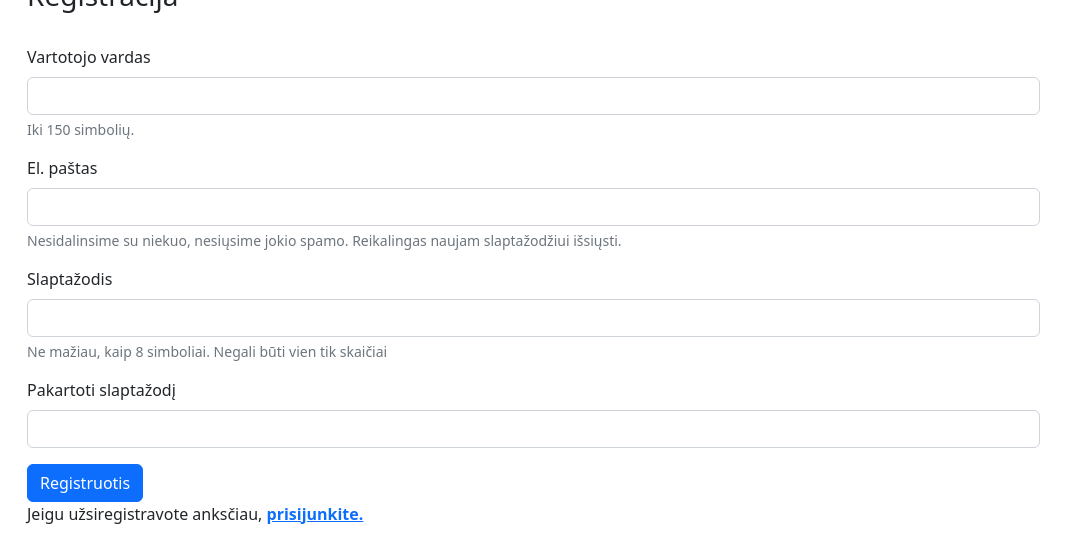
After one commit to Gvirbalis/autoservice, a Django app: page /autoservice/register/ in a window 1280 px wide; the page is wider, and only the part inside the window is pictured. The commit adds this page. Shown: the part 337-879 px from the top of that part, without its empty margins (0-1078 px from the left). Run offline with Django 5.2, Linux system fonts and the light colour scheme; some libraries are stand-ins or nearby versions.

Commit message:
Naujinimas 2024-12-06

```diff
--- /dev/null
+++ b/autoservice/templates/akcijos.html
@@ -0,0 +1,4 @@
+{% extends "base.html" %}
+{% block content %}
+<p>ssdasddsa</p>
+{% endblock %}
--- a/autoservice/templates/base.html
+++ b/autoservice/templates/base.html
@@ -39,7 +39,7 @@
       </li>
       {% else %}
       <li class="nav-item"><a class="btn" href="{% url 'login'%}">Prisijungti</a></li>
-      <li class="nav-item"><a class="btn" href="#">Registruotis</a></li>
+      <li class="nav-item"><a class="btn" href="{% url 'register'%}">Registruotis</a></li>
       {% endif %}
       <li class="nav-item active"><a class="btn" href="{% url 'index' %}">Pradžia</a></li>
       <li class="nav-item active"><a class="btn" href="{% url 'automobiliai' %}">Visi automobiliai</a></li>
@@ -56,5 +56,12 @@
   {% block content %}
   {% endblock %}
 </div>
+{% if messages %}
+    {% for message in messages %}
+        <div class="alert alert-{% if message.tags == 'error' %}danger{% elif message.tags == 'info' %}success{% endif %}" role="alert">
+                {{ message }}
+        </div>
+    {% endfor %}
+{% endif %}
 </body>
 </html>
--- a/autoservice/templates/index.html
+++ b/autoservice/templates/index.html
@@ -12,4 +12,5 @@
     <li><strong>Tvarkomi siuo metu automobiliai:</strong> {{ tvarkomi_auto }}</li>
 </ul>
 <p>Čia jūs lankotes {{ num_visits }}-ą kartą.</p>
+</br>
 {% endblock %}
--- /dev/null
+++ b/autoservice/templates/register.html
@@ -0,0 +1,35 @@
+{% extends "base.html" %}
+
+{% block content %}
+
+    <div class="container register">
+        <h3>Registracija</h3><br/>
+        <form method="post">
+            {% csrf_token %}
+            <div class="form-group">
+                <label for="username">Vartotojo vardas</label>
+                <input name="username" type="text" class="form-control" id="username" aria-describedby="usernameHelp">
+                <small id="usernameHelp" class="form-text text-muted">Iki 150 simbolių.</small>
+            </div>
+            <div class="form-group">
+                <label for="exampleInputEmail1">El. paštas</label>
+                <input name="email" type="email" class="form-control" id="exampleInputEmail1" aria-describedby="emailHelp">
+                <small id="emailHelp" class="form-text text-muted">Nesidalinsime su niekuo, nesiųsime jokio spamo.
+                    Reikalingas naujam slaptažodžiui išsiųsti. </small>
+            </div>
+            <div class="form-group">
+                <label for="password">Slaptažodis</label>
+                <input name="password" type="password" class="form-control" id="password" aria-describedby="pwdHelp">
+                <small id="pwdHelp" class="form-text text-muted">Ne mažiau, kaip 8 simboliai. Negali būti vien tik
+                    skaičiai</small>
+            </div>
+            <div class="form-group">
+                <label for="password2">Pakartoti slaptažodį</label>
+                <input name="password2" type="password" class="form-control" id="password2" aria-describedby="pwd2Help">
+            </div>
+            <button type="submit" class="btn btn-primary register-button">Registruotis</button>
+        </form>
+        <p>Jeigu užsiregistravote anksčiau, <a href="{% url 'login'%}"><strong>prisijunkite.</strong></a></p>
+    </div>
+
+{% endblock %}
--- a/autoservice/urls.py
+++ b/autoservice/urls.py
@@ -10,5 +10,7 @@ urlpatterns = [
     path('uzsakymai/<int:pk>', views.UzsakymasDetailView.as_view(), name='uzsakymas-detail'),
     path('search/', views.search, name='search'),
     path('about/' ,views.about,name='about'),
-    path('manoautomobiliai/', views.LoanedUzsakymaiByUserListView.as_view(), name='mano-uzsakymai')
+    path('akcijos/' ,views.akcijos,name='akcijos'),
+    path('manoautomobiliai/', views.LoanedUzsakymaiByUserListView.as_view(), name='mano-uzsakymai'),
+    path('register/', views.register, name='register')
 ]
--- a/autoservice/views.py
+++ b/autoservice/views.py
@@ -1,12 +1,18 @@
 from django.contrib.auth.mixins import LoginRequiredMixin
+from django.contrib.auth.models import User
 from django.core.paginator import Paginator
 from django.db.models import Q
-from django.shortcuts import render, get_object_or_404
+from django.shortcuts import render, get_object_or_404, redirect
 from django.http import HttpResponse
 from django.template.context_processors import request
+from django.urls import reverse
 from django.views import generic
+from django.contrib import messages
+from django.views.decorators.csrf import csrf_protect
+from django.views.generic.edit import FormMixin
 
-from .models import AutomobiloModelis, Automobilis, Uzsakymas, UzsakymoEilute, Paslauga
+from .forms import UzsakymasReviewForm
+from .models import AutomobiloModelis, Automobilis, Uzsakymas, UzsakymoEilute, Paslauga, Akcijos
 
 
 def index(request):
@@ -57,9 +63,30 @@ class UzsakymasListView(generic.ListView):
 
 
 
-class UzsakymasDetailView(generic.DetailView):
+class UzsakymasDetailView(FormMixin,generic.DetailView):
     model = Uzsakymas
     template_name = 'uzsakymas_detail.html'
+    form_class = UzsakymasReviewForm
+
+    def get_success_url(self):
+        return reverse('uzsakymas-detail', kwargs={'pk': self.object.id})
+
+        # standartinis post metodo perrašymas, naudojant FormMixin, galite kopijuoti tiesiai į savo projektą.
+
+    def post(self, request, *args, **kwargs):
+        self.object = self.get_object()
+        form = self.get_form()
+        if form.is_valid():
+            return self.form_valid(form)
+        else:
+            return self.form_invalid(form)
+
+
+    def form_valid(self, form):
+        form.instance.uzsakymas = self.object
+        form.instance.reviewer = self.request.user
+        form.save()
+        return super(UzsakymasDetailView, self).form_valid(form)
 
 def search(request):
     """
@@ -86,3 +113,38 @@ class LoanedUzsakymaiByUserListView(LoginRequiredMixin, generic.ListView):
 
     def get_queryset(self):
         return Uzsakymas.objects.filter(savininkas=self.request.user).filter(status__in=['eileje', 'tvarkomas','uzregistruotas','galima atsiimti']).order_by('bus_sutvarkyta')
+
+
+@csrf_protect
+def register(request):
+    if request.method == "POST":
+        # pasiimame reikšmes iš registracijos formos
+        username = request.POST['username']
+        email = request.POST['email']
+        password = request.POST['password']
+        password2 = request.POST['password2']
+        # tikriname, ar sutampa slaptažodžiai
+        if password == password2:
+            # tikriname, ar neužimtas username
+            if User.objects.filter(username=username).exists():
+                messages.error(request, f'Vartotojo vardas {username} užimtas!')
+                return redirect('register')
+            else:
+                # tikriname, ar nėra tokio pat email
+                if User.objects.filter(email=email).exists():
+                    messages.error(request, f'Vartotojas su el. paštu {email} jau užregistruotas!')
+                    return redirect('register')
+                else:
+                    # jeigu viskas tvarkoje, sukuriame naują vartotoją
+                    User.objects.create_user(username=username, email=email, password=password)
+                    messages.info(request, f'Vartotojas {username} užregistruotas!')
+                    return redirect('login')
+        else:
+            messages.error(request, 'Slaptažodžiai nesutampa!')
+            return redirect('register')
+    return render(request, 'register.html')
+
+
+
+def akcijos(request):
+    return render(request, 'akcijos.html')
```
Also changed, not shown: autoservice/admin.py (+8 -1 lines), autoservice/forms.py (added, +8 -0 lines), autoservice/models.py (+17 -0 lines), autoservice/templates/uzsakymas_detail.html (+22 -0 lines), autoservice/migrations/0019_uzsakymasreview.py (added), autoservice/migrations/0020_custumerreview.py (added), autoservice/migrations/0021_delete_custumerreview.py (added), autoservice/migrations/0022_custumerreview.py (added), autoservice/migrations/0023_remove_custumerreview_uzsakymas.py (added), autoservice/migrations/0024_naujienos_delete_custumerreview.py (added), autoservice/migrations/0025_rename_naujienos_akcijos.py (added), db.sqlite3.
